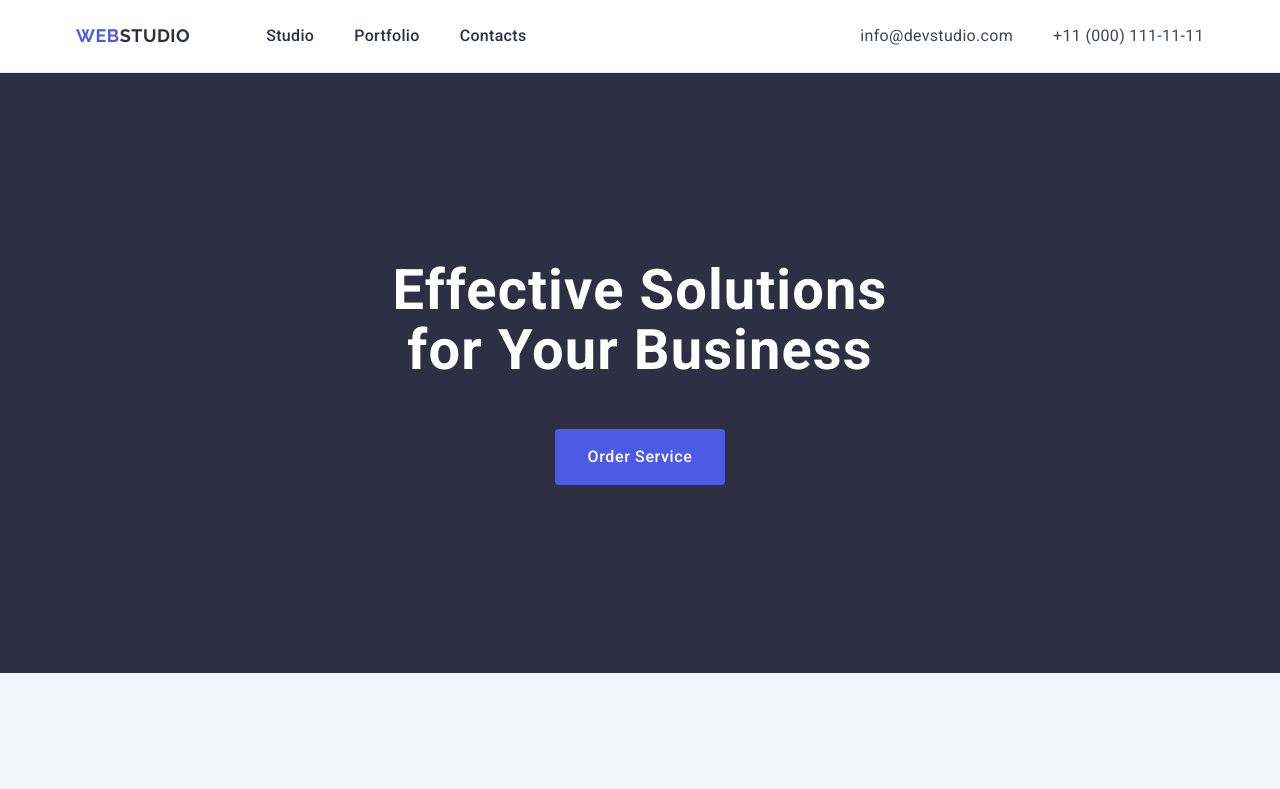
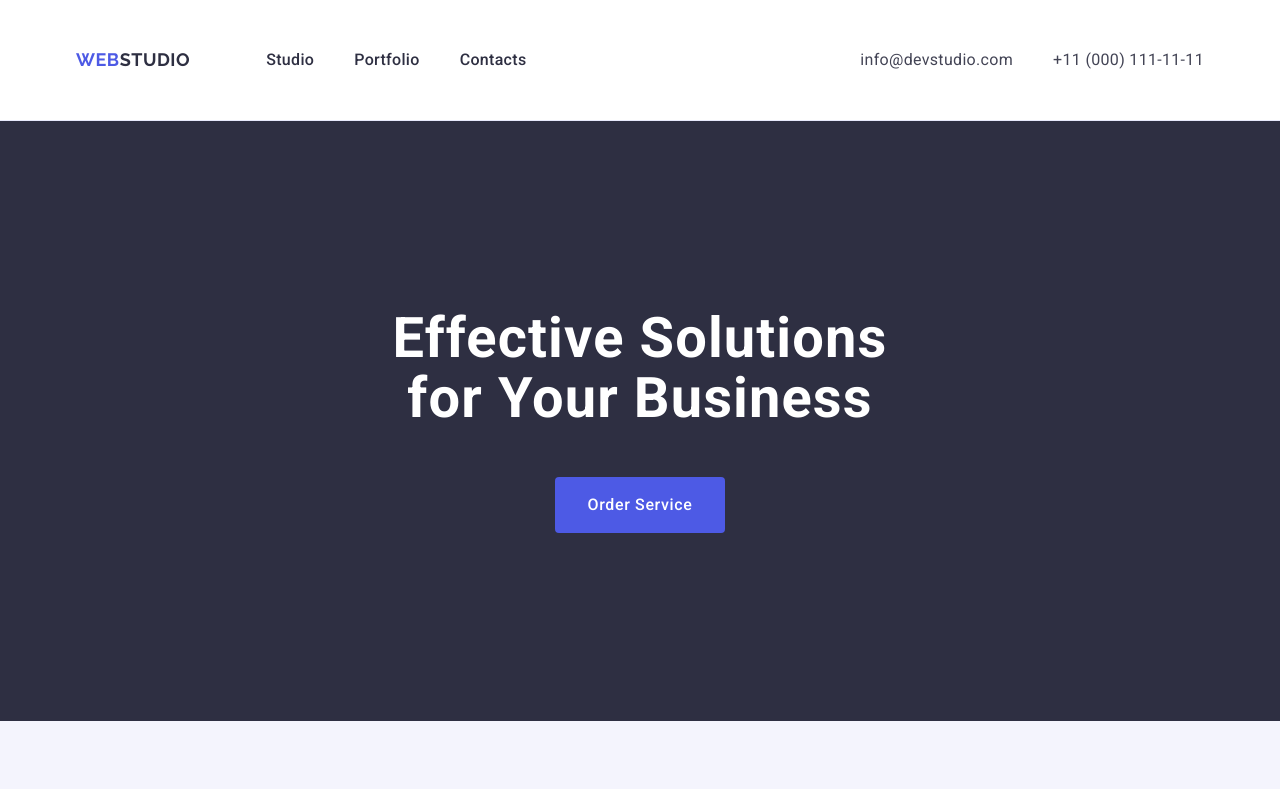
Before and after one commit to galina-mykolaychuk/goit-markup-hw-03, a plain HTML site: page index.html in a window 1280 px wide. Shown: the top 789 px of the page. Drawn offline with nearby package versions, Linux system fonts and the light colour scheme.

Commit message:
add changes to html and css files

```diff
--- a/css/styles.css
+++ b/css/styles.css
@@ -87,6 +87,17 @@ a {
   padding: 24px 0;
   display: block;
   color: #2e2f42;
+}
+
+.nav {
+  display: flex;
+  font-weight: 500;
+  font-size: 16px;
+  line-height: 1.5;
+  letter-spacing: 0.02em;
+  align-items: center;
+  color: #2e2f42;
+  padding: 24px 0;
 }
 
 .navigation:hover,
--- a/index.html
+++ b/index.html
@@ -34,12 +34,12 @@
           >
           <ul class="nav-list">
             <li class="nav-link">
-              <a class="navigation" href="./index.html">Studio</a>
+              <a class="nav" href="./index.html">Studio</a>
             </li>
             <li class="nav-link">
-              <a class="navigation" href="">Portfolio</a>
+              <a class="nav" href="">Portfolio</a>
             </li>
-            <li class="nav-link"><a class="navigation" href="">Contacts</a></li>
+            <li class="nav-link"><a class="nav" href="">Contacts</a></li>
           </ul>
         </nav>
 
```
